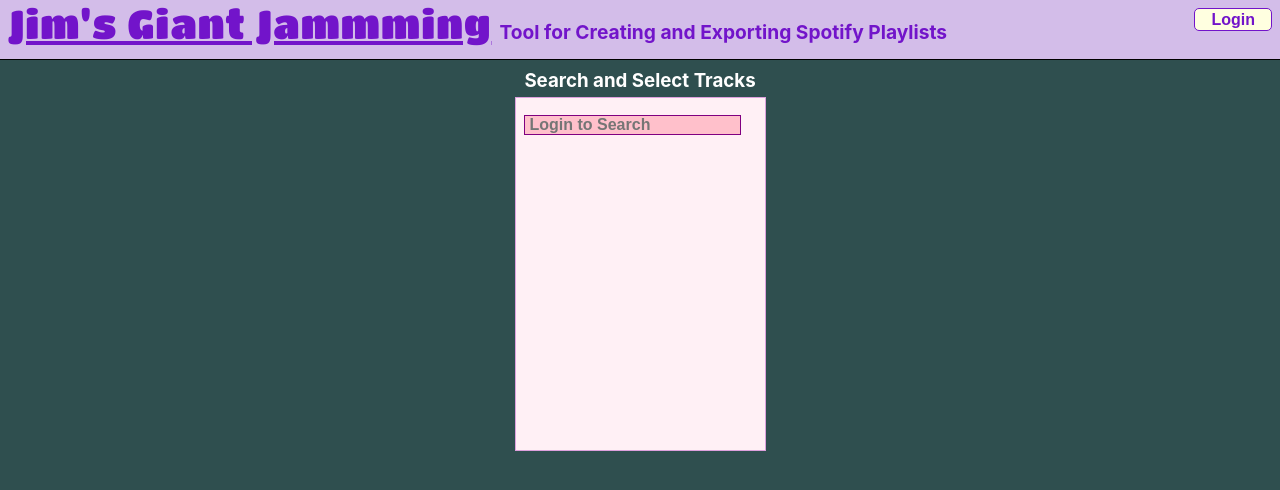
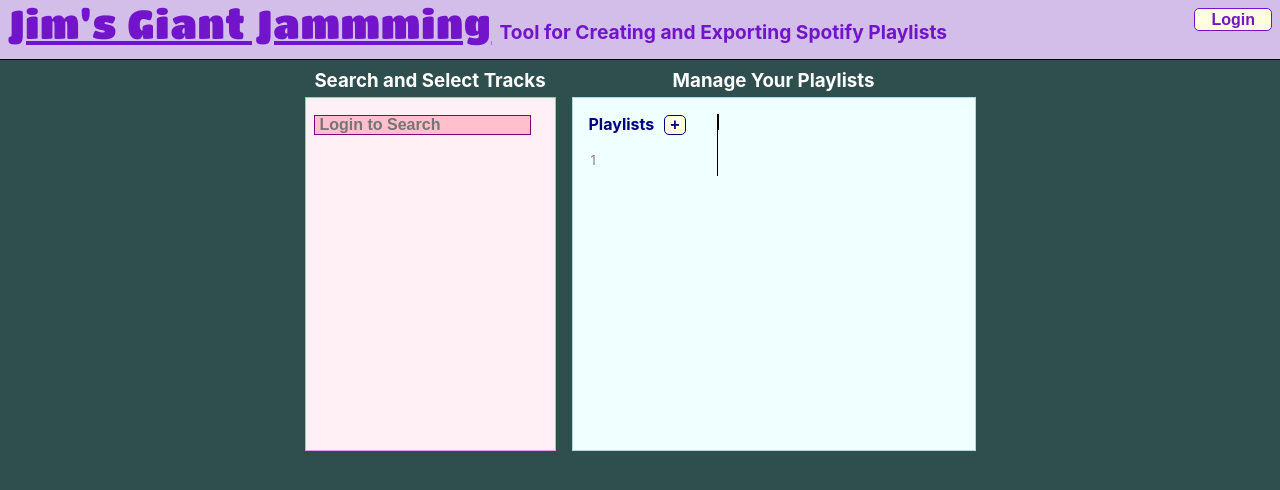
Before and after one commit to jdkapow/jammming, a React (Create React App) app: page / in a window 1280 px wide. Shown: the top 490 px of the page. Built offline with nearby package versions, Linux system fonts and the light colour scheme; a web font is replaced by a local one.

Commit message:
i hope this one works

```diff
--- a/src/components/App/App.js
+++ b/src/components/App/App.js
@@ -226,8 +226,7 @@ function App() {
                             onAddTrack={onAddTrackHandler}/>
           </div>
         </div>
-        <div className={styles["section-container"]}
-              style={userData===null ? {display:"none"} : {}}>
+        <div className={styles["section-container"]}>
           <h3 className={styles.h3}>Manage Your Playlists</h3>
           <div className={styles["playlist-container"]}>
             <PlaylistManager existingPlaylistItems={existingPlaylistItems}
```
